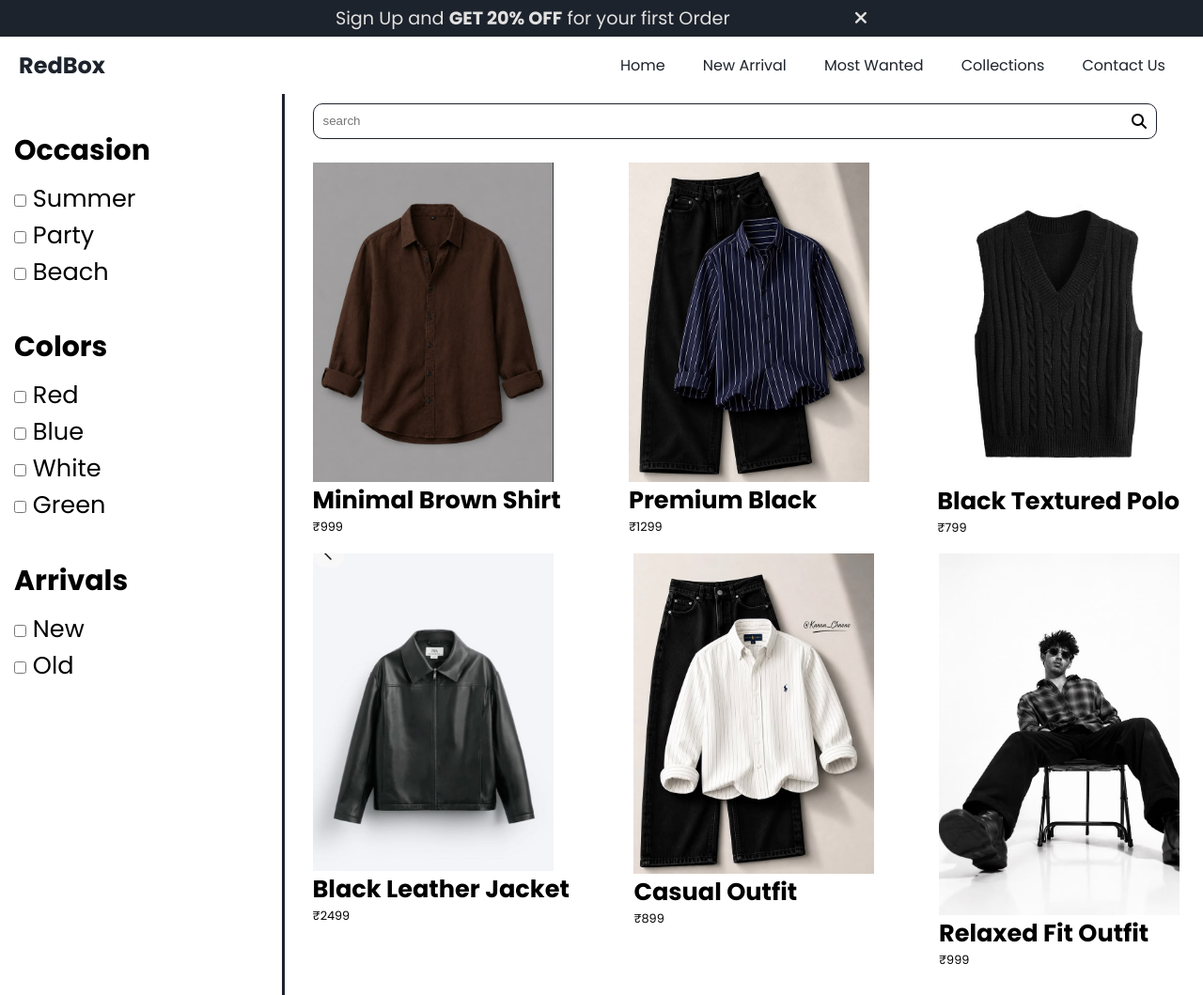
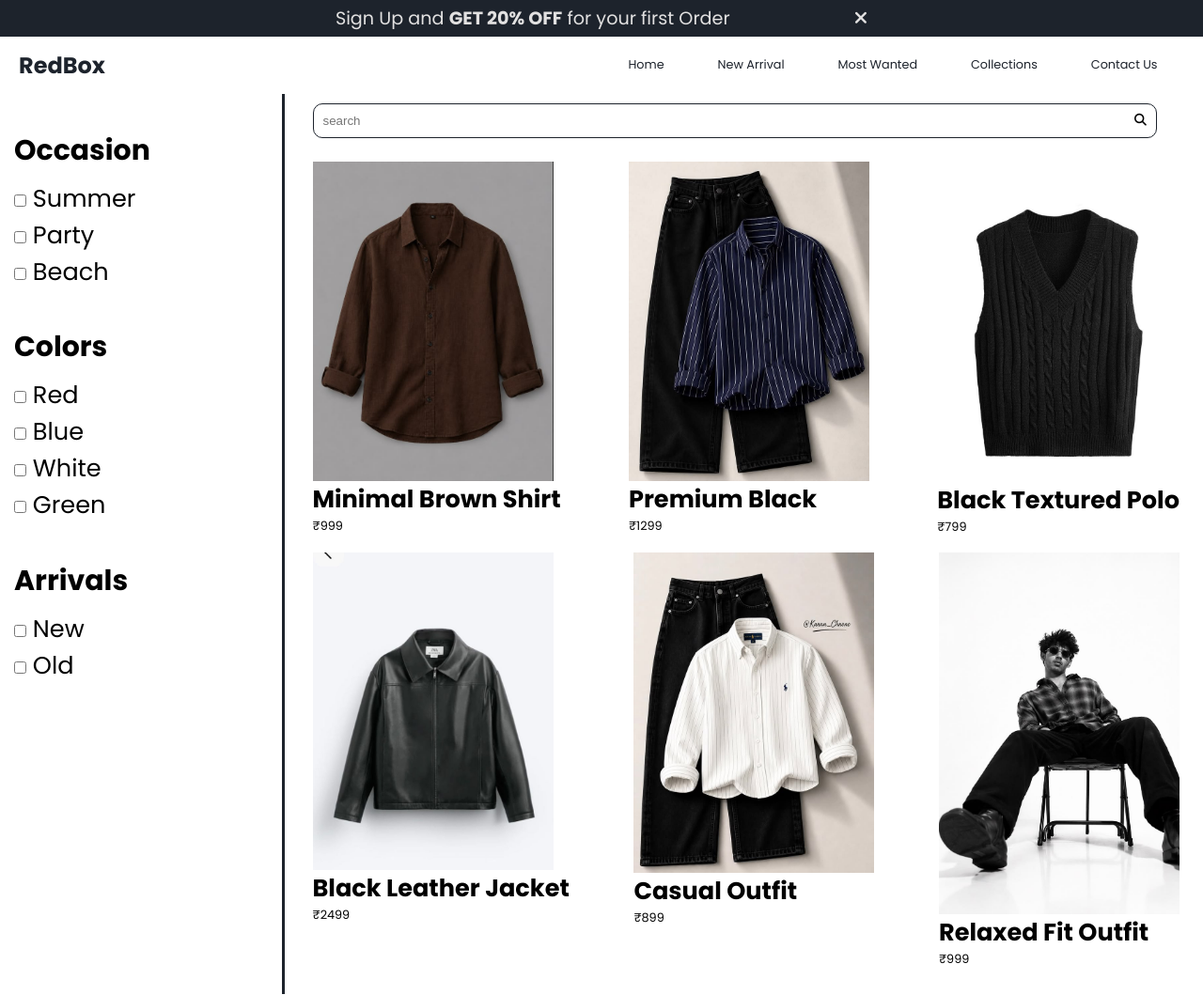
Before and after one commit to Dhayanandham80808-cmd/redBox-clone-website, a plain HTML site: page collections.html in a window 1280 px wide. Shown: the top 1059 px of the page at 94% size. Drawn offline with Linux system fonts and the light colour scheme.

Commit message:
changes added

```diff
--- a/style.css
+++ b/style.css
@@ -55,6 +55,7 @@ body {
     width: 50%;
     justify-content: space-around;
     align-items: center;
+    font-size: 1vw;
 }
 
 .navbar-links a{
@@ -74,6 +75,7 @@ body {
     display: flex;
     align-items: center;
     width: 95%;
+    font-size: 1vw;
 }
 
 .navbar-search input {
```
